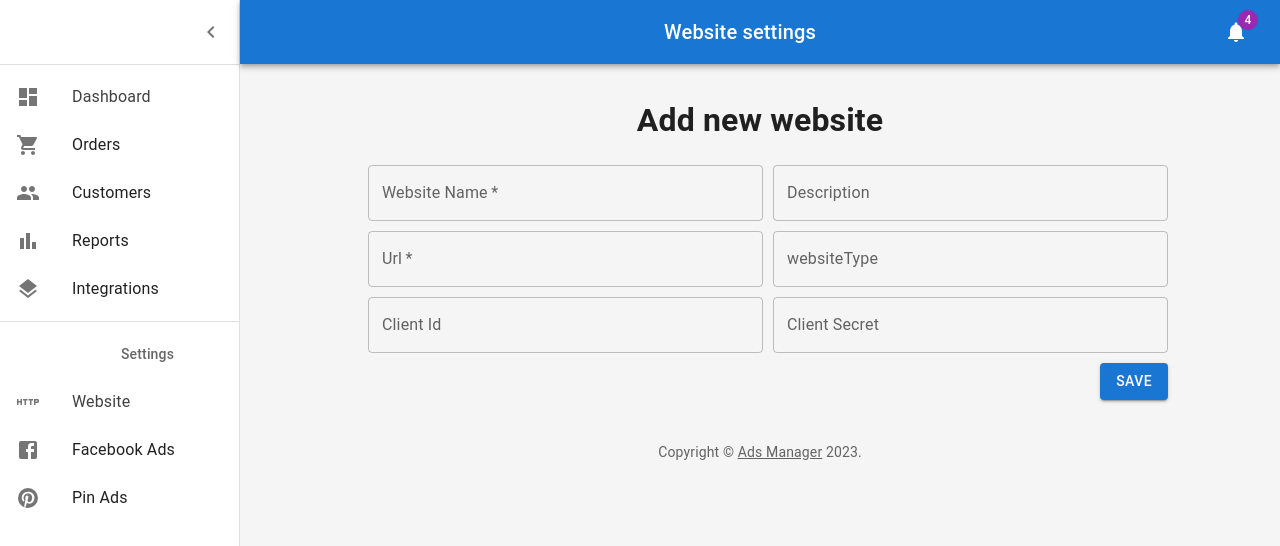
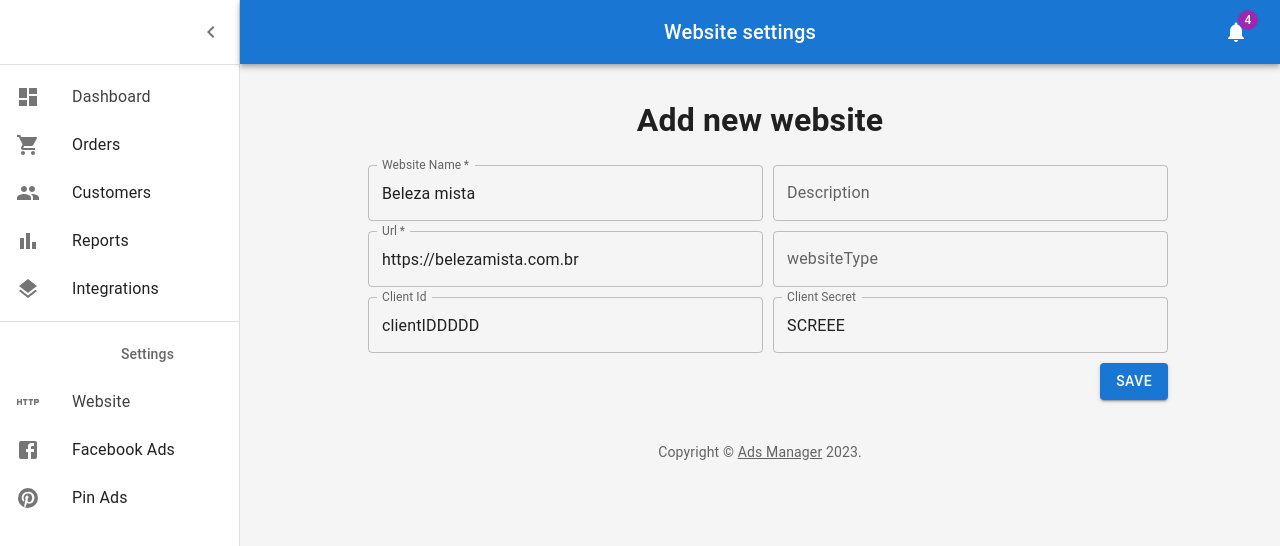
Before and after one commit to hllvd/ads-manager-for-ecommerce, a React (Create React App) app in the folder front/: page /settings/website in a window 1280 px wide. Shown: the top 546 px of the page. Built offline with nearby package versions, Linux system fonts and the light colour scheme.

Commit message:
adjusting state with middleware

```diff
--- a/front/src/Pages/WebsiteSettingPage/index.tsx
+++ b/front/src/Pages/WebsiteSettingPage/index.tsx
@@ -1,14 +1,23 @@
-import { setTitle, setNotificationCounter } from '../../features/State';
+import { setTitle, setNotificationCounter, settingsWebsiteFormHandler } from '../../features/State';
 import Box from '@mui/material/Box';
 import TextField from '@mui/material/TextField';
 import "./styles.css";
-import { useDispatch } from 'react-redux';
+import { useDispatch, useSelector } from 'react-redux';
 import { useEffect } from 'react';
 import Button from '@mui/material/Button';
+import { clearNullProperties, formStateSuiter } from '../../helpers/misc.helpers';
 
 export const WebsiteSettingPage = () => {
+    const state = useSelector((state: any) => state.data.value)
+    const form = state.pages.settings.website.form;
+    const dispatch = useDispatch();
 
-    const dispatch = useDispatch();
+    const submitHandler = (data: Object) => {
+        const dataToBeSent = formStateSuiter(data, true)
+        dispatch(settingsWebsiteFormHandler(dataToBeSent))
+    }
+
+
     useEffect(() => {
         dispatch(setTitle("Website settings"))
         dispatch(setNotificationCounter(4))
@@ -23,23 +32,41 @@ export const WebsiteSettingPage = () => {
                 sx={{ m: 1, width: '100%' }}
                 noValidate
                 autoComplete="off"
+                onSubmit={(evt) => {
+                    const json = clearNullProperties(form)
+                    evt.preventDefault();
+                    submitHandler(json)
+                }}
             >
+
                 <div className='div-line'>
-                    <TextField id="outlined-basic" label="Website Name" variant="outlined" name="name" required />
-                    <TextField id="outlined-basic" label="Description" variant="outlined" name="description" />
+                    <TextField id="outlined-basic" label="Website Name" variant="outlined" name="name" required value={form.name} onChange={(evt) => {
+                        dispatch(settingsWebsiteFormHandler({ key: evt.target.name, value: evt.target.value }))
+                    }} />
+                    <TextField id="outlined-basic" label="Description" variant="outlined" name="description" value={form.description} onChange={(evt) => {
+                        dispatch(settingsWebsiteFormHandler({ key: evt.target.name, value: evt.target.value }))
+                    }} />
                 </div>
                 <div className='div-line'>
-                    <TextField id="outlined-basic" label="Url" variant="outlined" name="url" required />
+                    <TextField id="outlined-basic" label="Url" variant="outlined" name="url" required value={form.url} onChange={(evt) => {
+                        dispatch(settingsWebsiteFormHandler({ key: evt.target.name, value: evt.target.value }))
+                    }} />
                     <TextField id="outlined-basic" label="websiteType" variant="outlined" name="websiteType" />
                 </div>
                 <div className='div-line'>
-                    <TextField id="outlined-basic" label="Client Id" variant="outlined" name="clientId" />
-                    <TextField id="outlined-basic" label="Client Secret" variant="outlined" name="clientSecret" />
+                    <TextField id="outlined-basic" label="Client Id" variant="outlined" name="clientId" value={form.clientId} onChange={(evt) => {
+                        dispatch(settingsWebsiteFormHandler({ key: evt.target.name, value: evt.target.value }))
+                    }} />
+                    <TextField id="outlined-basic" label="Client Secret" variant="outlined" name="clientSecret" value={form.clientSecret} onChange={(evt) => {
+                        dispatch(settingsWebsiteFormHandler({ key: evt.target.name, value: evt.target.value }))
+                    }} />
                 </div>
                 <div className='div-line flex-right'>
-                    <Button variant="contained">Save</Button>
+                    <Button variant="contained" type="submit">Save</Button>
                 </div>
+
+
             </Box>
-        </div>
+        </div >
     )
 }
--- /dev/null
+++ b/front/src/api/website.js
@@ -0,0 +1,5 @@
+
+
+const submitData = (json) => {
+    fetch('')
+}
--- a/front/src/features/State.js
+++ b/front/src/features/State.js
@@ -1,4 +1,5 @@
 import { createSlice } from "@reduxjs/toolkit";
+
 
 const stateObj = {
     ui: {
@@ -6,8 +7,33 @@ const stateObj = {
             title: 'Dashboard',
             notificationCounter: 0
         }
+    },
+    pages: {
+        settings: {
+            website: {
+                form: {
+                    name: "Beleza mista",
+                    description: "",
+                    url: "https://belezamista.com.br",
+                    clientId: "clientIDDDDD",
+                    clientSecret: "SCREEE"
+                }
+            }
+        }
     }
 }
+
+/*
+*
+    id: Number,
+    name: String,
+    description: String,
+    url : String,
+    clientId : String,
+    clientSecret: String,
+    websiteType: WebSiteType
+*/
+
 
 /**
  * Actions
@@ -22,6 +48,10 @@ export const StateSlice = createSlice({
         setNotificationCounter: (state, action) => {
             state.value.ui.dashboard.notificationCounter = action.payload
         },
+        settingsWebsiteFormHandler: (state, action) => {
+            if (!!action.payload.submit) return
+            state.value.pages.settings.website.form[action.payload.key] = action.payload.value
+        }
 
     }
 })
@@ -30,10 +60,10 @@ export const StateSlice = createSlice({
 /**
  * Middleware
  */
-export const middleWare1 = (store) => {
+export const formMiddleware = (store) => {
     return function (next) {
         return function (action) {
-            console.log("api", action, store.getState())
+            if (action.type.includes("FormHandle") && !!action.payload.submit) console.log('df')
             next(action)
         }
     }
@@ -41,6 +71,6 @@ export const middleWare1 = (store) => {
 
 
 
-export const middleware = getDefaultMiddleware => getDefaultMiddleware().concat(middleWare1)
-export const { setTitle, setNotificationCounter } = StateSlice.actions
+export const middleware = getDefaultMiddleware => getDefaultMiddleware().concat(formMiddleware)
+export const { setTitle, setNotificationCounter, settingsWebsiteFormHandler } = StateSlice.actions
 export default StateSlice.reducer
--- /dev/null
+++ b/front/src/helpers/misc.helpers.ts
@@ -0,0 +1,13 @@
+import { IFormDate } from "../models/FormData"
+export const clearNullProperties = (json: Object) => {
+    return Object.fromEntries(Object.entries(json).filter(e => Boolean(e[1])))
+}
+
+export const formStateSuiter = (json: Object, toBeSent: boolean = false) => {
+    return { data: json, submit: true }
+}
+export const adaptFormToBeSent = (json: Object) => {
+    let form: IFormDate;
+    form = { values: json, submit: true }
+    return form
+}
--- /dev/null
+++ b/front/src/models/FormData.ts
@@ -0,0 +1,6 @@
+export interface IFormDate {
+    values: Object;
+    submit?: boolean,
+    action?: string,
+
+}
```
